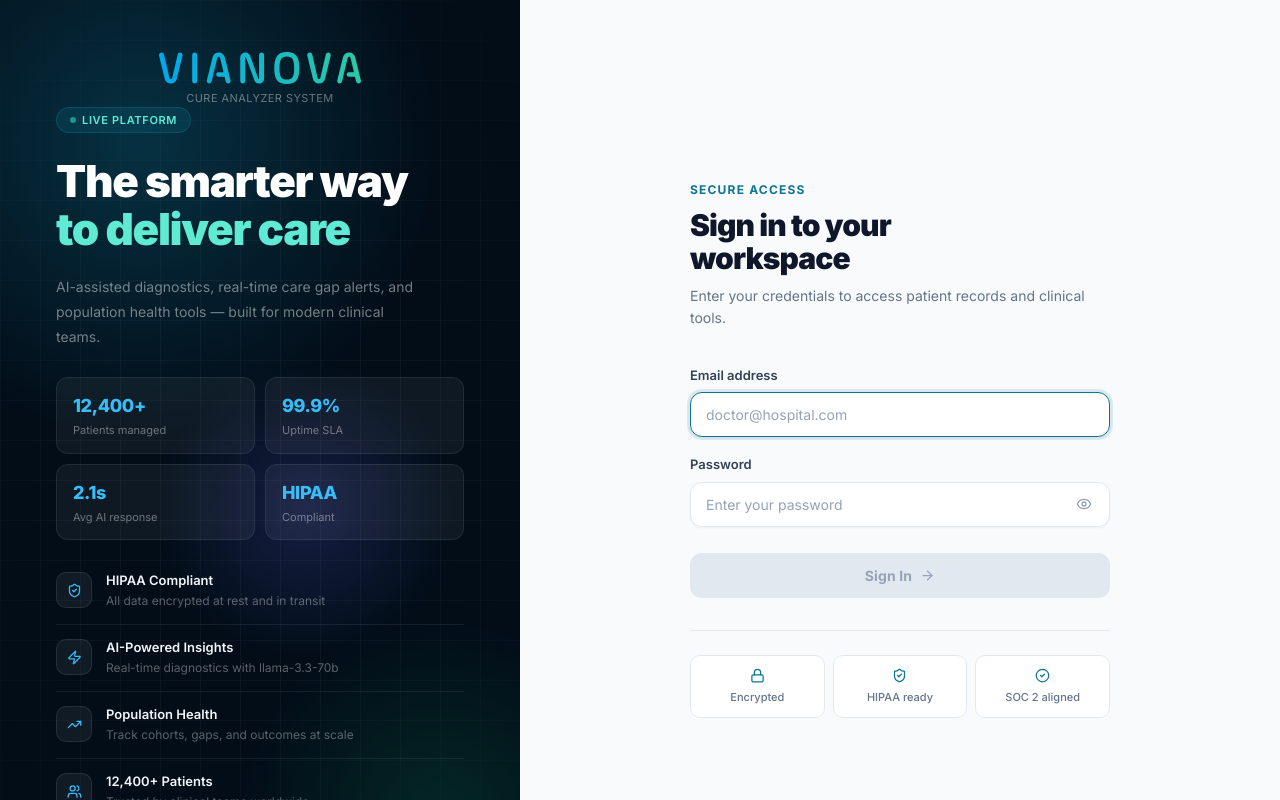
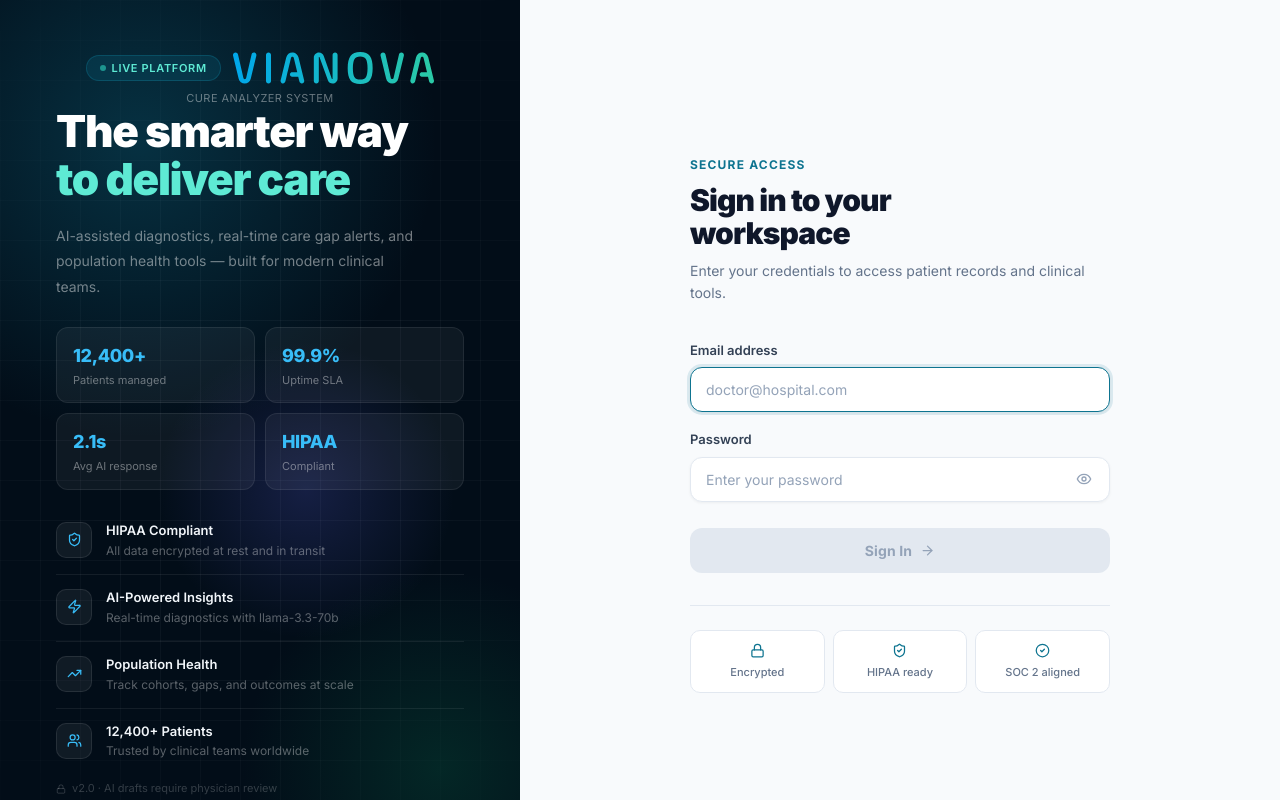
Before and after one commit to Thebestoo/VianovaHealthCureV3, a React (Vite) app: page /login in a window 1280 px wide. Built offline with nearby package versions, Linux system fonts and the light colour scheme.

Commit message:
Move Live Platform badge to left of logo on login page

```diff
--- a/src/pages/Login.jsx
+++ b/src/pages/Login.jsx
@@ -208,22 +208,23 @@ export default function Login() {
 
           {/* Logo */}
           <div style={{ position: 'relative', display: 'flex', flexDirection: 'column', alignItems: 'center', gap: 6, marginBottom: 'auto' }}>
-            <img src="/vianova-logo.svg" alt="Vianova Health" style={{ height: 32, width: 'auto' }} />
+            <div style={{ display: 'flex', alignItems: 'center', gap: 12 }}>
+              <div style={{
+                display: 'inline-flex', alignItems: 'center', gap: 6,
+                background: 'rgba(14,116,144,.2)', border: '1px solid rgba(14,116,144,.4)',
+                borderRadius: 99, padding: '4px 13px',
+                width: 'fit-content',
+              }}>
+                <span style={{ width: 6, height: 6, borderRadius: '50%', background: '#2dd4bf', display: 'block', animation: 'pulse 2s infinite' }} />
+                <span style={{ fontSize: 11, fontWeight: 600, color: '#5eead4', letterSpacing: '.06em', textTransform: 'uppercase' }}>Live Platform</span>
+              </div>
+              <img src="/vianova-logo.svg" alt="Vianova Health" style={{ height: 32, width: 'auto' }} />
+            </div>
             <div style={{ color: 'rgba(255,255,255,.4)', fontSize: 11, letterSpacing: '.04em', textAlign: 'center' }}>CURE ANALYZER SYSTEM</div>
           </div>
 
           {/* Hero copy */}
           <div style={{ position: 'relative', flex: 1, display: 'flex', flexDirection: 'column', justifyContent: 'center', paddingBottom: 20 }}>
-            <div style={{
-              display: 'inline-flex', alignItems: 'center', gap: 6,
-              background: 'rgba(14,116,144,.2)', border: '1px solid rgba(14,116,144,.4)',
-              borderRadius: 99, padding: '4px 13px', marginBottom: 24,
-              width: 'fit-content',
-            }}>
-              <span style={{ width: 6, height: 6, borderRadius: '50%', background: '#2dd4bf', display: 'block', animation: 'pulse 2s infinite' }} />
-              <span style={{ fontSize: 11, fontWeight: 600, color: '#5eead4', letterSpacing: '.06em', textTransform: 'uppercase' }}>Live Platform</span>
-            </div>
-
             <h1 style={{
               color: '#fff', fontSize: 44, fontWeight: 900,
               lineHeight: 1.1, letterSpacing: '-.03em',
```
